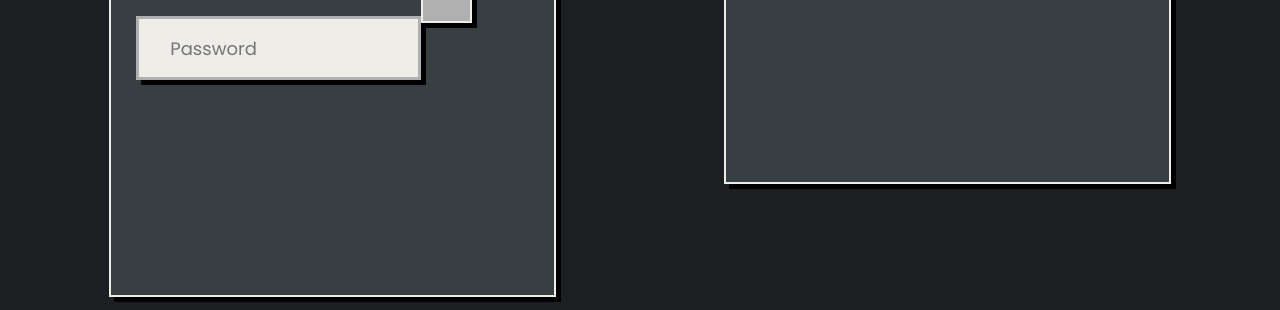
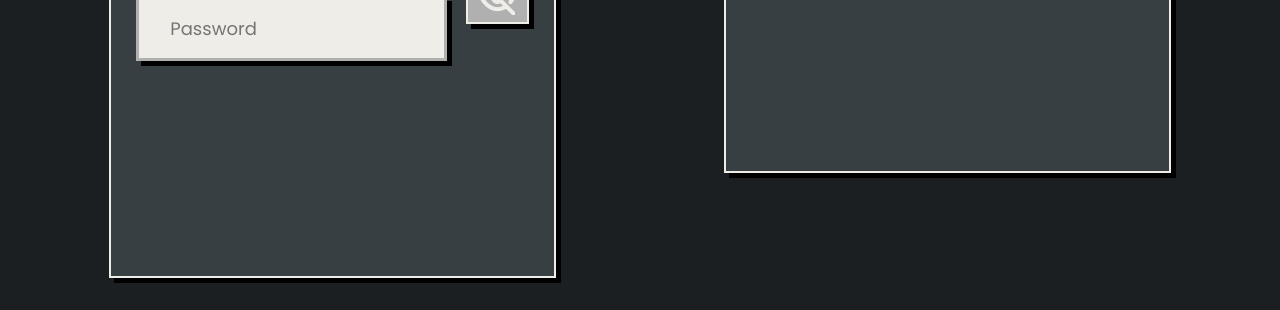
Before and after one commit to ConnorGowerr/Software-Engineering-project, a website: page app/public/login.html in a window 1280 px wide. Shown: the part 490-800 px from the top of the page. Drawn offline with nearby package versions, Linux system fonts and the light colour scheme.

Commit message:
progress

```diff
--- a/app/public/login.html
+++ b/app/public/login.html
@@ -22,6 +22,7 @@
                 <div id = "passwordContainer">
                     <input type = "password" id = "logInPassword" placeholder = "Password">
                         <div class = "iconBox" id = "passwordIconBox">
+                            <img id = "usernameIcon" src = "Eye off.png">
                         </div>
                 </div>
             </form>
--- a/app/public/style.css
+++ b/app/public/style.css
@@ -98,12 +98,13 @@ input {
 }
 
 #logInPassword {
-    width: 55%;
-    margin-top: 20%;
+    width: 100%;
+    margin-top: 15%;
     padding-top: 4%;
     padding-bottom: 4%;
     padding-left: 8%;
     padding-right: 8%;
+    margin-right: 5%;
     font-size: large;
 }
 
@@ -138,10 +139,9 @@ input {
 
   #passwordIconBox {
     display: inline-block;
-    padding-top: 2%;
-    padding-bottom: 4%;
-    padding-left: 6%;
-    padding-right: 6%;
-
+    padding-top: 1%;
+    padding-bottom: 1%;
+    padding-left: 3%;
+    padding-right: 3%;
 
   }
```
Also changed, not shown: app/public/Eye off.png (added).
